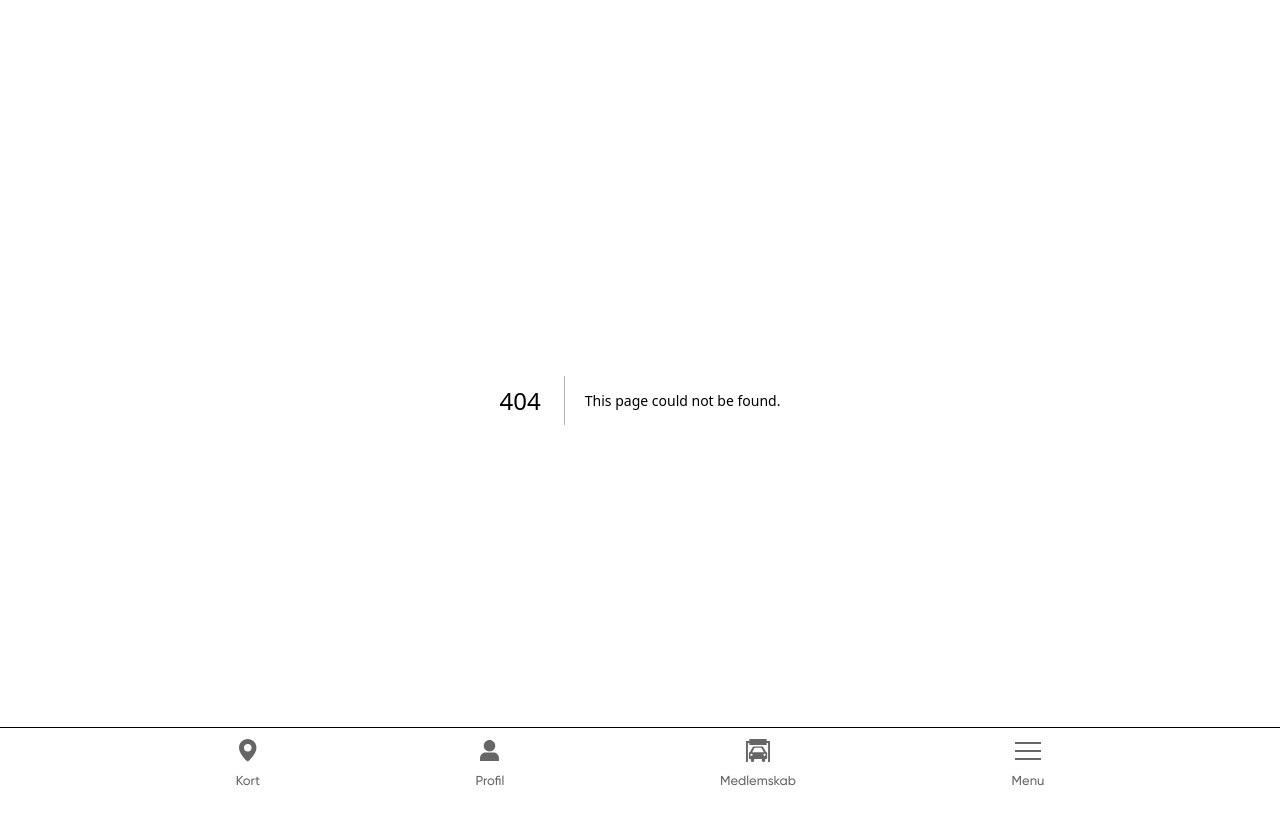
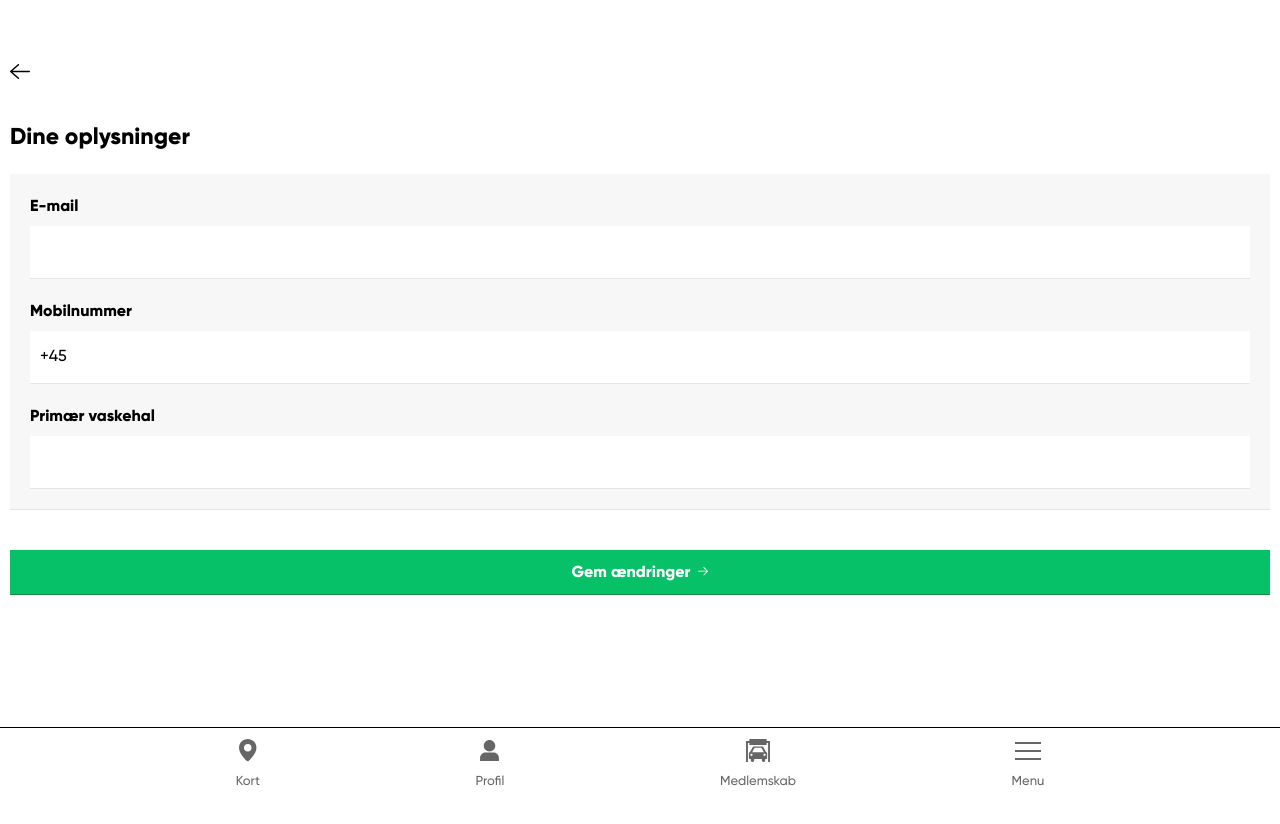
Before and after one commit to Cecilie-Jadach/wash-world-client, a Next.js app: page /profile-edit-information in a window 1280 px wide. Before the commit this address had no page. Shown: the top 824 px of the page. Before the commit the page ends 800 px from the top, so only its background shows below. Built offline with nearby package versions, Linux system fonts and the light colour scheme; no server answers.

Commit message:
feat: add profile editing functionality and update user hook

```diff
--- /dev/null
+++ b/app/hooks/useUpdateUser.ts
@@ -0,0 +1,32 @@
+"use client"
+
+import { useMutation, useQueryClient } from "@tanstack/react-query";
+
+type UpdateUserPayload = {
+    email: string;
+    phone: string;
+    primary_location: string;
+};
+
+export function useUpdateUser() {
+    const queryClient = useQueryClient();
+
+    return useMutation({
+        mutationFn: async (payload: UpdateUserPayload) => {
+            const token = localStorage.getItem("token") ?? "";
+            const res = await fetch(`${process.env.NEXT_PUBLIC_BASE_URL}/users/update`, {
+                method: "PATCH",
+                headers: {
+                    "Content-Type": "application/json",
+                    Authorization: `Bearer ${token}`,
+                },
+                body: JSON.stringify(payload),
+            });
+            if (!res.ok) throw new Error((await res.json()).error);
+            return res.json();
+        },
+        onSuccess: () => {
+            queryClient.invalidateQueries({ queryKey: ["profile"] });
+        },
+    });
+}
--- /dev/null
+++ b/app/profile-edit-information/page.tsx
@@ -0,0 +1,84 @@
+"use client"
+
+import { useEffect, useState } from "react";
+import Image from "next/image";
+import { useRouter } from "next/navigation";
+import Button from "@/components/Button";
+import Input from "@/components/Input";
+import { useProfile } from "@/app/hooks/useProfile";
+import { useUpdateUser } from "@/app/hooks/useUpdateUser";
+
+export default function EditProfileInformation() {
+    const router = useRouter();
+    const { data: user } = useProfile();
+    const updateUser = useUpdateUser();
+
+    const [email, setEmail] = useState("");
+    const [phone, setPhone] = useState("");
+    const [primaryLocation, setPrimaryLocation] = useState("");
+
+    useEffect(() => {
+        if (user) {
+            setEmail(user.user_email);
+            setPhone(user.user_phone);
+            setPrimaryLocation(user.user_primary_location);
+        }
+    }, [user]);
+
+    const errorMsg = updateUser.error?.message ?? "";
+    const emailError = errorMsg.toLowerCase().includes("email") ? errorMsg : undefined;
+    const phoneError = errorMsg.toLowerCase().includes("phone") ? errorMsg : undefined;
+    const locationError = errorMsg.toLowerCase().includes("location") ? errorMsg : undefined;
+    const genericError = !emailError && !phoneError && !locationError ? errorMsg || undefined : undefined;
+
+    const handleSubmit = () => {
+        updateUser.mutate(
+            { email, phone, primary_location: primaryLocation },
+            { onSuccess: () => router.push("/profile") }
+        );
+    };
+
+    return (
+        <div className="mx-2xs mt-xl pb-4xl flex flex-col gap-ml">
+            <a href="/profile">
+                <Image src="/icons/arrow_left_icon.svg" alt="Arrow left icon" height={15} width={20} />
+            </a>
+
+            <div className="flex flex-col gap-s">
+                <h2 className="text-xl font-extrabold">Dine oplysninger</h2>
+                <div className="flex flex-col gap-s bg-grey-5 border-b border-b-grey-10 p-s">
+                    <Input
+                        id="email"
+                        label="E-mail"
+                        value={email}
+                        onChange={(e) => setEmail(e.target.value)}
+                        error={emailError}
+                        bgWhite
+                    />
+                    <Input
+                        id="phone"
+                        label="Mobilnummer"
+                        phoneLabel="+45"
+                        value={phone}
+                        onChange={(e) => setPhone(e.target.value)}
+                        error={phoneError}
+                        bgWhite
+                    />
+                    <Input
+                        id="primary_location"
+                        label="Primær vaskehal"
+                        value={primaryLocation}
+                        onChange={(e) => setPrimaryLocation(e.target.value)}
+                        error={locationError}
+                        bgWhite
+                    />
+                </div>
+                {genericError && <p className="text-error-red text-sm">{genericError}</p>}
+            </div>
+
+            <Button onClick={handleSubmit} disabled={updateUser.isPending}>
+                {updateUser.isPending ? "Gemmer..." : "Gem ændringer"}
+            </Button>
+        </div>
+    );
+}
--- a/app/profile/page.tsx
+++ b/app/profile/page.tsx
@@ -47,7 +47,7 @@ export default function Profile() {
                             readOnly
                         />
                     </div>
-                    <Button>Rediger dine oplysninger</Button>
+                    <Button href="/profile-edit-information">Rediger dine oplysninger</Button>
                 </div>
 
                 {/* Dit medlemskab */}
--- a/components/Input.tsx
+++ b/components/Input.tsx
@@ -10,18 +10,19 @@ const LicensePlate = () => (
     </div>
 )
 
-export default function Input({ label, id, showLicensePlate, phoneLabel, error, showRequired, className, ...props }: InputProps) {
+export default function Input({ label, id, showLicensePlate, phoneLabel, error, showRequired, bgWhite, className, ...props }: InputProps) {
     const isReadOnly = props.readOnly
+    const bg = bgWhite ? 'bg-white' : 'bg-grey-5'
 
     return (
         <div className="flex flex-col gap-3xs text-md">
             <Label htmlFor={id} required={showRequired}>{label}</Label>
             <div className={`flex items-stretch ${error ? 'border border-error-red' : ''}`}>
                 {showLicensePlate && <LicensePlate />}
-                {phoneLabel && <span className={`${isReadOnly ? "border-none bg-transparent pl-[0] py-[0]" : "border-b border-grey-10 bg-grey-5 pl-2xs py-xs"}`}>{phoneLabel}</span>}
+                {phoneLabel && <span className={`${isReadOnly ? "border-none bg-transparent pl-[0] py-[0]" : `border-b border-grey-10 ${bg} pl-2xs py-xs`}`}>{phoneLabel}</span>}
                 <input id={id}
                     className={`w-full outline-none
-                        ${isReadOnly ? 'bg-transparent text-grey-60 placeholder:text-black border-none cursor-default' : 'bg-grey-5 placeholder:text-grey-60 border-b border-grey-10'}
+                        ${isReadOnly ? 'bg-transparent text-grey-60 placeholder:text-black border-none cursor-default' : `${bg} placeholder:text-grey-60 border-b border-grey-10`}
                         ${isReadOnly && !showLicensePlate ? "px-[0] py-[0]" : "px-2xs py-xs"}`}
                     {...props}
                 />
--- a/types/input.ts
+++ b/types/input.ts
@@ -5,4 +5,5 @@ export type InputProps = {
   phoneLabel?: string;
   error?: string;
   showRequired?: boolean;
+  bgWhite?: boolean;
 } & React.InputHTMLAttributes<HTMLInputElement>;
```
Also changed, not shown: public/icons/chevron_icon.svg (renamed from public/icons/chevron_grey_icon.svg).
